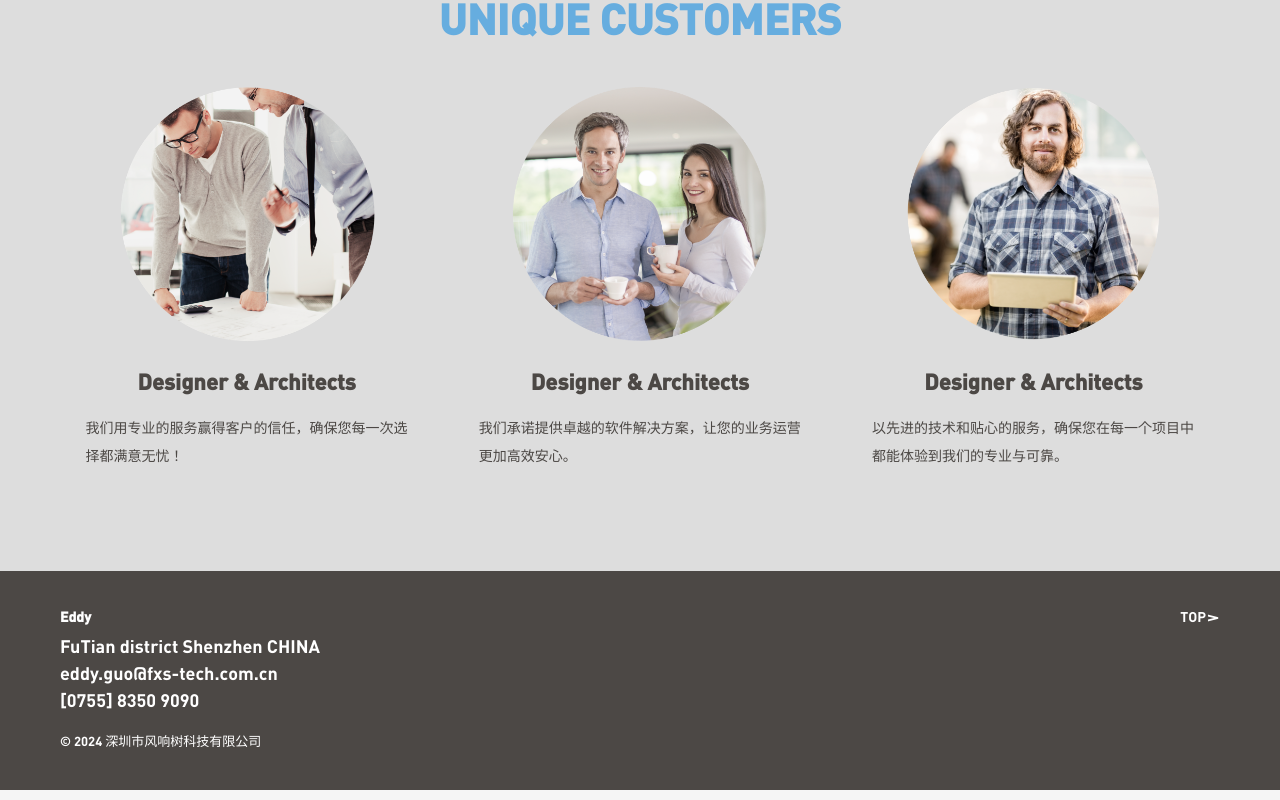
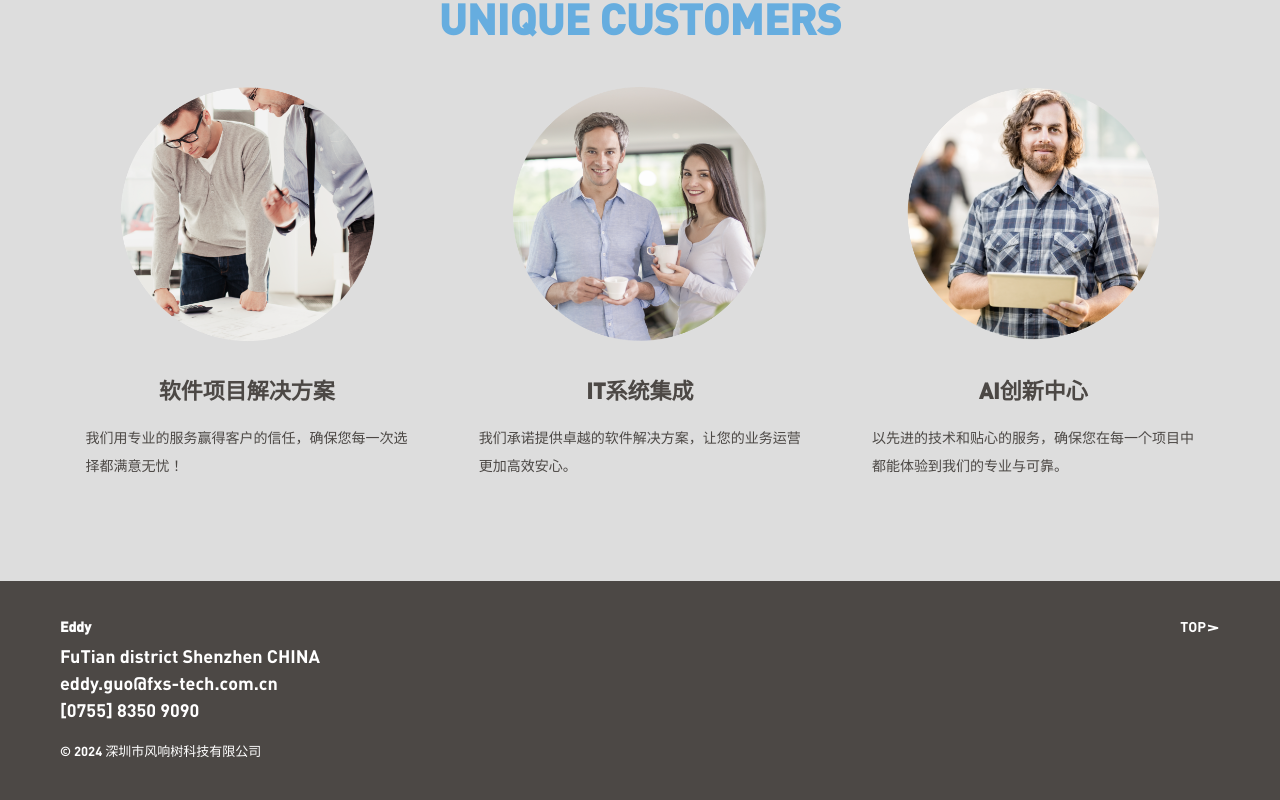
Before and after one commit to smileit/FXS, a React app: page / in a window 1280 px wide. Shown: the part 2107-2907 px from the top of the page. Built offline with nearby package versions, Linux system fonts and the light colour scheme.

Commit message:
Update config.js

```diff
--- a/src/pages/home/components/who_we_serve/config.js
+++ b/src/pages/home/components/who_we_serve/config.js
@@ -1,17 +1,17 @@
 export default {
   clients: [
     {
-      title: 'Designer & Architects',
+      title: '软件项目解决方案',
       picUrl: 'c1.png',
       text: '我们用专业的服务赢得客户的信任，确保您每一次选择都满意无忧！'
     },
     {
-      title: 'Designer & Architects',
+      title: 'IT系统集成',
       picUrl: 'c2.png',
       text: '我们承诺提供卓越的软件解决方案，让您的业务运营更加高效安心。'
     },
     {
-      title: 'Designer & Architects',
+      title: 'AI创新中心',
       picUrl: 'c3.png',
       text: '以先进的技术和贴心的服务，确保您在每一个项目中都能体验到我们的专业与可靠。'
     }
```
